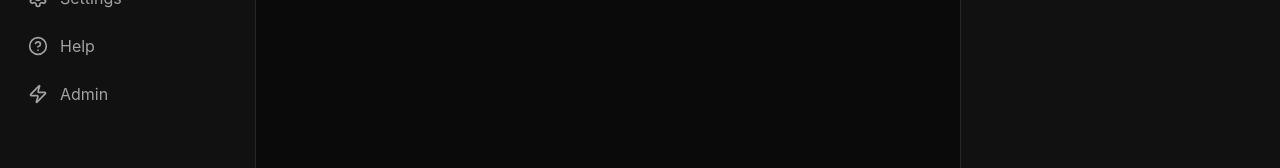
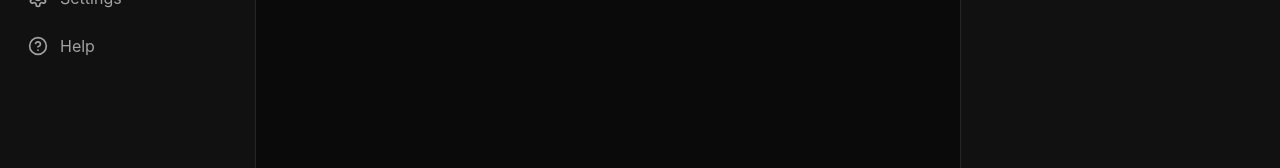
Before and after one commit to AudicoSA/audico_management_team, a Next.js app in the folder audico-chat-quote/: page / in a window 1280 px wide. Shown: the part 342-510 px from the top of the page. Built offline with nearby package versions, Linux system fonts and the light colour scheme.

Commit message:
fix: remove Admin button from chat sidebar

```diff
--- a/audico-chat-quote/src/components/layout/sidebar.tsx
+++ b/audico-chat-quote/src/components/layout/sidebar.tsx
@@ -33,7 +33,6 @@ const menuItems: NavItem[] = [
 const toolItems: NavItem[] = [
   { icon: <Settings size={20} />, label: "Settings", href: "/settings" },
   { icon: <HelpCircle size={20} />, label: "Help", href: "/help" },
-  { icon: <Zap size={20} />, label: "Admin", href: "/login" },
 ];
 
 export function Sidebar({ collapsed, onToggle }: SidebarProps) {
```
